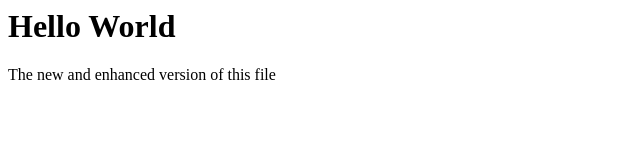
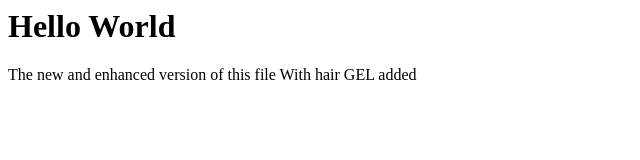
Before and after one commit to gjngeldenhuis/skyscape-simple, a plain HTML site: page files/index.html in a window 1280 px wide. Shown: the whole page, without its empty margins (0-640 px from the left). Drawn offline with Linux system fonts and the light colour scheme.

Commit message:
Adding some gel

```diff
--- a/files/index.html
+++ b/files/index.html
@@ -1,4 +1,5 @@
 <html>
   <h1> Hello World </h1>
 The new and enhanced version of this file
+With hair GEL added
 </html>
```
